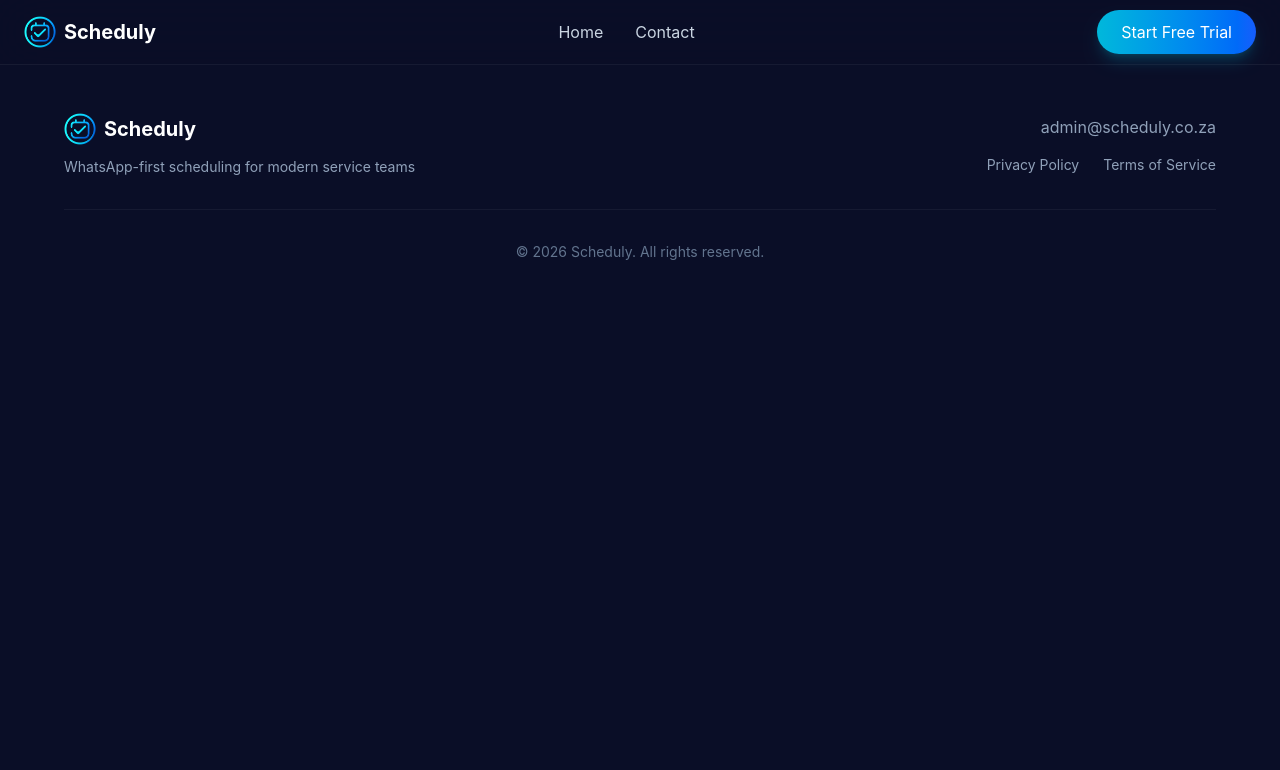
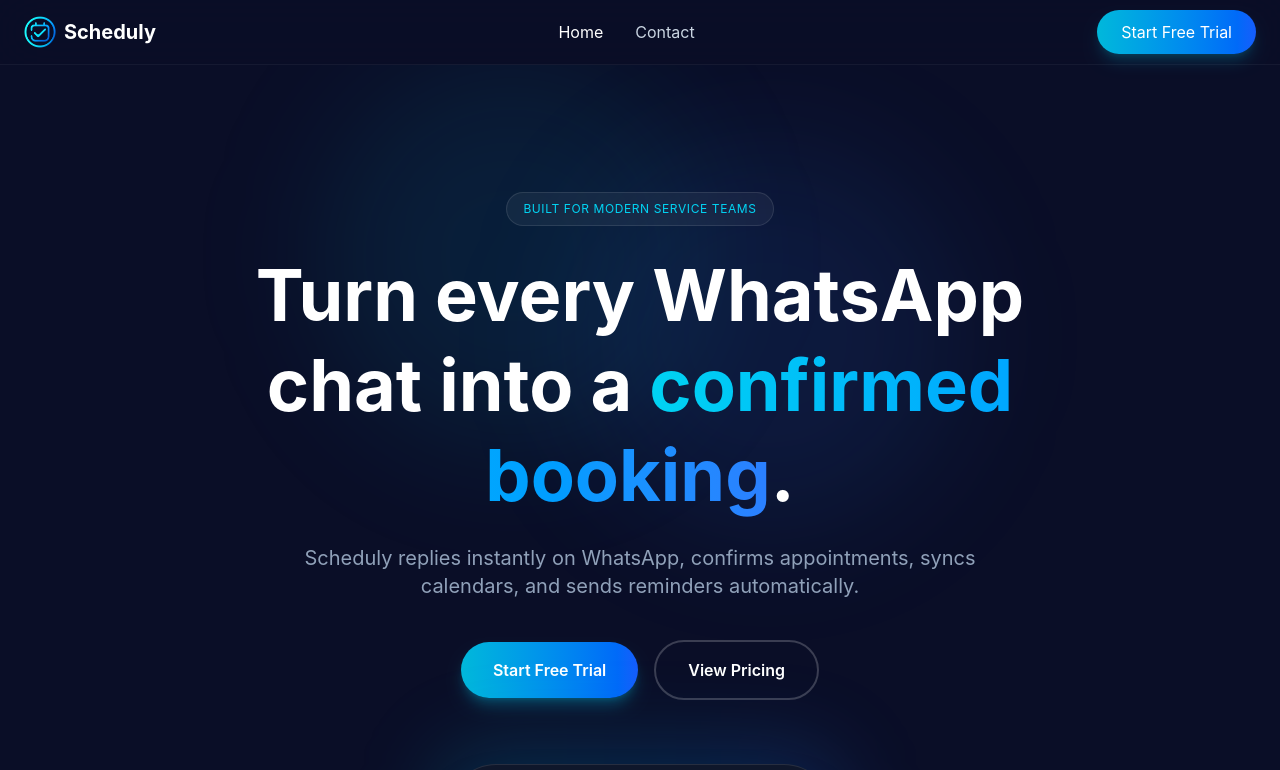
Before and after one commit to schedulyza/scheduly-website, a React (Vite) app in the folder Scheduly Website/: page / in a window 1280 px wide. Shown: the top 770 px of the page. Built offline with nearby package versions, Linux system fonts and the light colour scheme.

Commit message:
Update App.tsx

```diff
--- a/Scheduly Website/src/app/App.tsx
+++ b/Scheduly Website/src/app/App.tsx
@@ -1,13 +1,11 @@
-import { Outlet, Link } from "react-router-dom";
+import { Link, useLocation } from "react-router-dom";
+import AppRoutes from "./routes";
 import logoImage from "../assets/Logo BG removed.png";
 
 export default function App() {
-  return (
-    <div
-      className="min-h-screen bg-[#0a0e27] text-white"
-      style={{ fontFamily: "Inter, sans-serif" }}
-    >
-      {/* Header */}
+  const location = useLocation();
+
+  const Header = () => (
     <header className="fixed top-0 left-0 right-0 z-50 bg-[#0a0e27]/80 backdrop-blur-xl border-b border-white/5">
       <div className="max-w-7xl mx-auto px-6 h-16 flex items-center justify-between">
         <Link to="/" className="flex items-center gap-2 hover:opacity-80 transition-opacity">
@@ -16,10 +14,20 @@ export default function App() {
         </Link>
 
         <nav className="hidden md:flex items-center gap-8">
-            <Link to="/" className="text-slate-300 hover:text-white transition-colors">
+          <Link
+            to="/"
+            className={`transition-colors ${
+              location.pathname === "/" ? "text-white" : "text-slate-300 hover:text-white"
+            }`}
+          >
             Home
           </Link>
-            <Link to="/contact" className="text-slate-300 hover:text-white transition-colors">
+          <Link
+            to="/contact"
+            className={`transition-colors ${
+              location.pathname === "/contact" ? "text-white" : "text-slate-300 hover:text-white"
+            }`}
+          >
             Contact
           </Link>
         </nav>
@@ -34,13 +42,9 @@ export default function App() {
         </a>
       </div>
     </header>
+  );
 
-      {/* Page content */}
-      <main className="pt-16">
-        <Outlet />
-      </main>
-
-      {/* Footer */}
+  const Footer = () => (
     <footer className="border-t border-white/5 py-12 px-6">
       <div className="max-w-6xl mx-auto">
         <div className="flex flex-col md:flex-row items-center justify-between gap-8">
@@ -49,30 +53,18 @@ export default function App() {
               <img src={logoImage} alt="Scheduly Logo" className="w-8 h-8 rounded-lg" />
               <span className="font-bold text-xl">Scheduly</span>
             </Link>
-              <p className="text-slate-400 text-sm">
-                WhatsApp-first scheduling for modern service teams
-              </p>
+            <p className="text-slate-400 text-sm">WhatsApp-first scheduling for modern service teams</p>
           </div>
 
           <div className="flex flex-col items-center md:items-end gap-4">
-              <a
-                href="mailto:admin@scheduly.co.za"
-                className="text-slate-400 hover:text-white transition-colors"
-              >
+            <a href="mailto:admin@scheduly.co.za" className="text-slate-400 hover:text-white transition-colors">
               admin@scheduly.co.za
             </a>
-
             <div className="flex items-center gap-6">
-                <Link
-                  to="/privacy"
-                  className="text-sm text-slate-400 hover:text-white transition-colors"
-                >
+              <Link to="/privacy" className="text-sm text-slate-400 hover:text-white transition-colors">
                 Privacy Policy
               </Link>
-                <Link
-                  to="/terms"
-                  className="text-sm text-slate-400 hover:text-white transition-colors"
-                >
+              <Link to="/terms" className="text-sm text-slate-400 hover:text-white transition-colors">
                 Terms of Service
               </Link>
             </div>
@@ -84,6 +76,16 @@ export default function App() {
         </div>
       </div>
     </footer>
+  );
+
+  return (
+    <div className="min-h-screen bg-[#0a0e27] text-white" style={{ fontFamily: "Inter, sans-serif" }}>
+      <Header />
+      {/* This padding prevents content hiding behind fixed header */}
+      <div className="pt-16">
+        <AppRoutes />
+      </div>
+      <Footer />
     </div>
   );
 }
```
Lines whose indentation alone changed are shown as unchanged.
